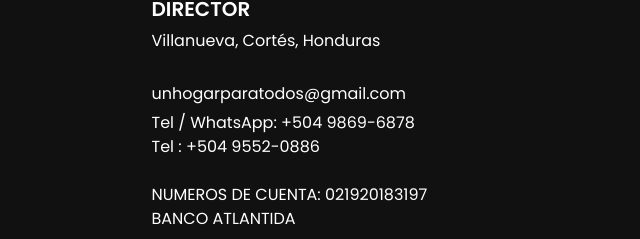
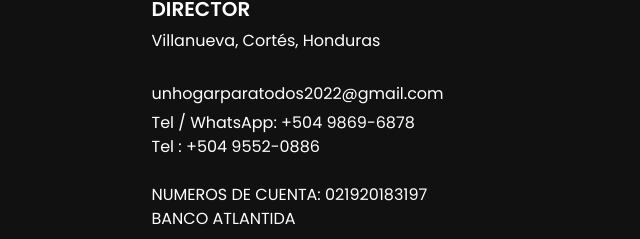
Before and after one commit to Wilpez/unhogarparatodos, a plain HTML site: page index.html in a window 1280 px wide. Shown: the part 5226-5465 px from the top of the page, 601-1241 px from the left. Drawn offline with Linux system fonts and the light colour scheme.

Commit message:
Update index.html

```diff
--- a/index.html
+++ b/index.html
@@ -613,7 +613,7 @@
                 <br /><br />
               </a>
               <a href="">
-                unhogarparatodos@gmail.com
+                unhogarparatodos2022@gmail.com
               </a>
               <a href="">
                 Tel / WhatsApp: +504 9869-6878
```
